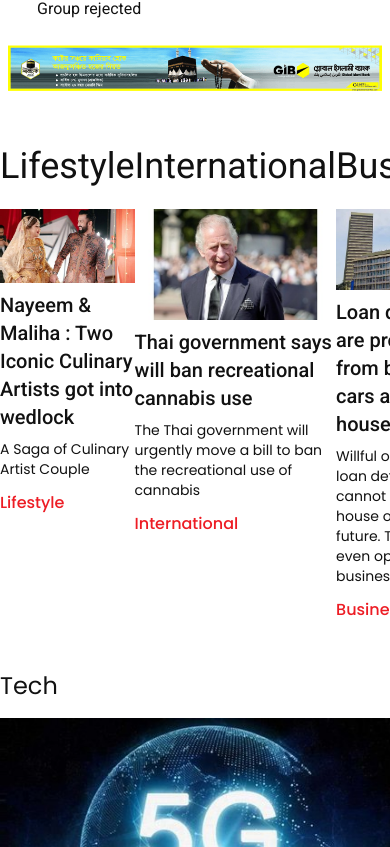
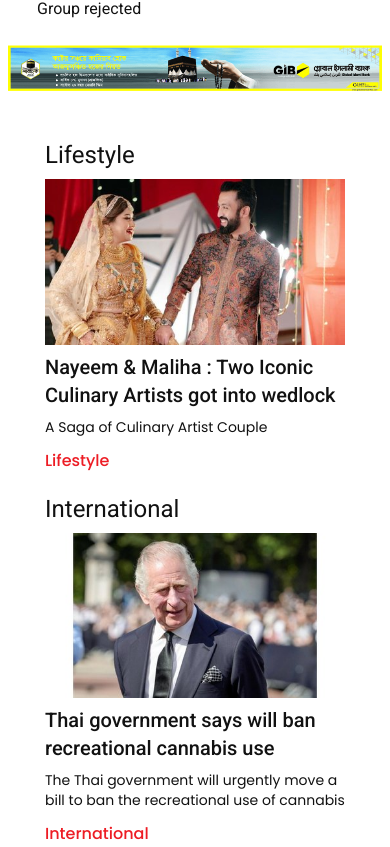
Before and after one commit to thehasandev/barta24, a React (Vite) app: page / in a window 390 px wide. Shown: the part 6337-7184 px from the top of the page. Built offline with nearby package versions, Linux system fonts and the light colour scheme.

Commit message:
blog  news responsive

```diff
--- a/src/components/layout/BlogNews.jsx
+++ b/src/components/layout/BlogNews.jsx
@@ -8,11 +8,11 @@ function BlogNews() {
   return (
     <section className='my-12'>
     <Container>
-       <Flex className="justify-between">
+       <Flex className="md:justify-between gap-5 md:gap-0 flex-wrap justify-center">
         {
           Blognews.map((item,index)=>(
             <div key={index} className='w-[300px]'>
-                <h1 className='font-roboto mb-4 font-normal text-[36px] text-[#111111]'>{item.title}</h1>
+                <h1 className='font-roboto md:mb-4 mb-2 font-normal text-2xl md:text-[36px] text-[#111111]'>{item.title}</h1>
                 <Image src={item.url} className="w-full"/>
                 <h2 className='font-roboto my-2 font-medium text-xl text-[#111111]'>{item.subtitle}</h2>
                 <p className='font-pop mb-3  font-normal text-sm text-[#111111]'>{item.description}</p>
```
